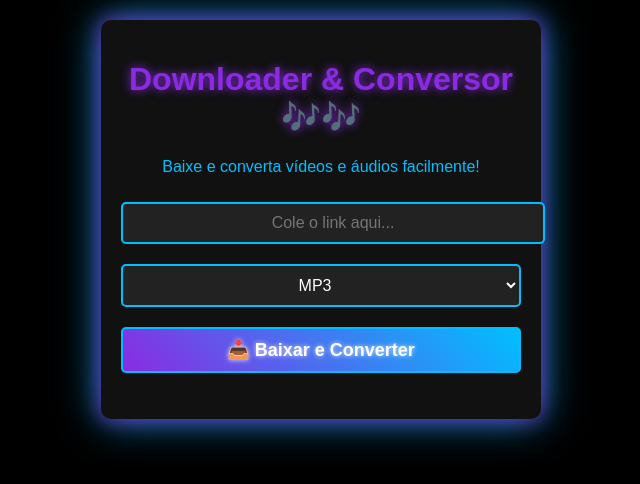
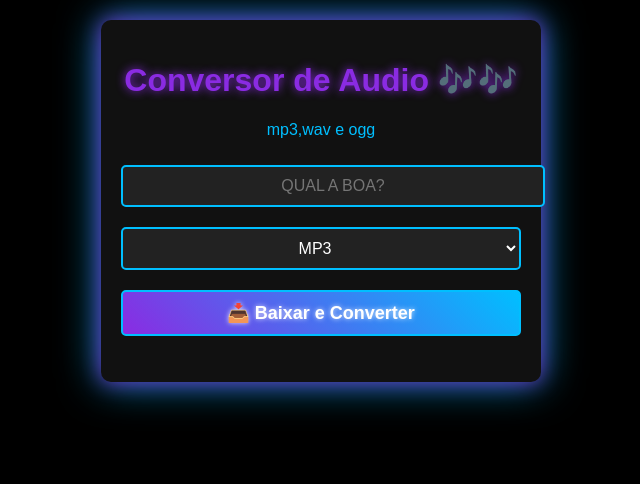
Before and after one commit to blackoutt444/conversor-de-audio, a Flask app: page / in a window 1280 px wide. Shown: the top 484 px of the page, without its empty margins (319-959 px from the left). Run offline with Flask 3, Linux system fonts and the light colour scheme.

Commit message:
deixando do meu jeito

```diff
--- a/templates/index.html
+++ b/templates/index.html
@@ -96,10 +96,10 @@
 </head>
 <body>
     <div class="container">
-        <h1 style="color: #8a2be2; text-shadow: 0 0 10px #8a2be2;">Downloader & Conversor 🎶🎶</h1>
-        <p style="color: #00bfff;">Baixe e converta vídeos e áudios facilmente!</p>
+        <h1 style="color: #8a2be2; text-shadow: 0 0 10px #8a2be2;">Conversor de Audio 🎶🎶</h1>
+        <p style="color: #00bfff;">mp3,wav e ogg</p>
 
-        <input type="text" id="url" placeholder="Cole o link aqui..." />
+        <input type="text" id="url" placeholder="QUAL A BOA?" />
 
         <select id="format">
             <option value="mp3">MP3</option>
```
